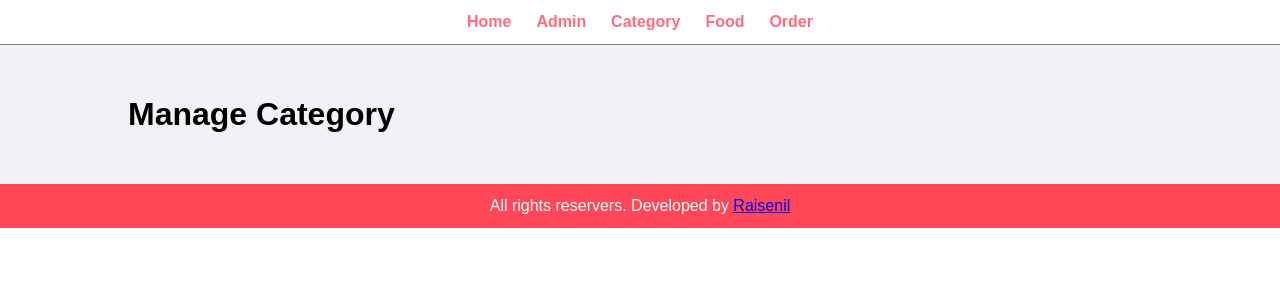
After one commit to Raisenil/Food_Ordering_Website, a PHP site: page /admin/manage-category.php in a window 1280 px wide. The commit adds this page. Shown: the top 300 px of the page. Run offline with PHP 8.4, Linux system fonts and the light colour scheme.

Commit message:
fix link

```diff
--- /dev/null
+++ b/admin/manage-category.php
@@ -0,0 +1,17 @@
+<?php
+    $pageTitle="Food Order Website - Manage-Category Page";
+    include("partials/menu.php");
+?>
+    <!-- category start -->
+    <div class="main-content">
+        <div class="wrapper">
+            <h1>Manage Category</h1>
+
+
+
+            <div class="clearfix"></div>
+        </div>
+    </div>
+    <!-- category end -->
+
+<?php include("partials/footer.php")?>
--- a/admin/partials/footer.php
+++ b/admin/partials/footer.php
@@ -1,7 +1,7 @@
     <!-- footer start -->
     <div class="footer">
         <div class="wrapper">
-        <p class="text-center">All rights reservers. Developed by <a href="https://github.com/Raisenil" target="_blank">Raisenil</a> </p>
+        <p class="text-center">All rights reservers. Developed by <a href="https://github.com/Raisenil" target="_blank" rel="noopener">Raisenil</a> </p>
         </div>
     </div>
     <!-- footer end -->
--- a/admin/partials/menu.php
+++ b/admin/partials/menu.php
@@ -14,9 +14,9 @@
             <ul>
                 <li><a href="index.php">Home</a></li>
                 <li><a href="manage-admin.php">Admin</a></li>
-                <li><a href="#">Category</a></li>
-                <li><a href="#">Food</a></li>
-                <li><a href="#">Order</a></li>
+                <li><a href="manage-category.php">Category</a></li>
+                <li><a href="manage-food.php">Food</a></li>
+                <li><a href="manage-order.php">Order</a></li>
             </ul>
         </div>
     </div>
--- a/categories.html
+++ b/categories.html
@@ -168,7 +168,7 @@
     <!-- Footer Start -->
     <section class="footer">
         <div class="container text-center">
-            <p>All rights reservers. Developed by <a href="https://github.com/Raisenil" target="_blank">Raisenil</a> </p>
+            <p>All rights reservers. Developed by <a href="https://github.com/Raisenil" target="_blank" rel="noopener">Raisenil</a> </p>
         </div>
     </section>
     <!-- Footer End -->
--- a/category-foods.html
+++ b/category-foods.html
@@ -193,7 +193,7 @@
     <!-- Footer Start -->
     <section class="footer">
         <div class="container text-center">
-            <p>All rights reservers. Developed by <a href="https://github.com/Raisenil" target="_blank">Raisenil</a> </p>
+            <p>All rights reservers. Developed by <a href="https://github.com/Raisenil" target="_blank" rel="noopener">Raisenil</a> </p>
         </div>
     </section>
     <!-- Footer End -->
--- a/contact.html
+++ b/contact.html
@@ -144,7 +144,7 @@
     <!-- Footer Start -->
     <section class="footer">
         <div class="container text-center">
-            <p>All rights reservers. Developed by <a href="https://github.com/Raisenil" target="_blank">Raisenil</a> </p>
+            <p>All rights reservers. Developed by <a href="https://github.com/Raisenil" target="_blank" rel="noopener">Raisenil</a> </p>
         </div>
     </section>
     <!-- Footer End -->
--- a/food-search.html
+++ b/food-search.html
@@ -192,7 +192,7 @@
     <!-- Footer Start -->
     <section class="footer">
         <div class="container text-center">
-            <p>All rights reservers. Developed by <a href="https://github.com/Raisenil" target="_blank">Raisenil</a> </p>
+            <p>All rights reservers. Developed by <a href="https://github.com/Raisenil" target="_blank" rel="noopener">Raisenil</a> </p>
         </div>
     </section>
     <!-- Footer End -->
--- a/foods.html
+++ b/foods.html
@@ -202,7 +202,7 @@
     <!-- Footer Start -->
     <section class="footer">
         <div class="container text-center">
-            <p>All rights reservers. Developed by <a href="https://github.com/Raisenil" target="_blank">Raisenil</a> </p>
+            <p>All rights reservers. Developed by <a href="https://github.com/Raisenil" target="_blank" rel="noopener">Raisenil</a> </p>
         </div>
     </section>
     <!-- Footer End -->
--- a/index.html
+++ b/index.html
@@ -201,7 +201,7 @@
     <!-- Footer Start -->
     <section class="footer">
         <div class="container text-center">
-            <p>All rights reservers. Developed by <a href="https://github.com/Raisenil" target="_blank">Raisenil</a> </p>
+            <p>All rights reservers. Developed by <a href="https://github.com/Raisenil" target="_blank" rel="noopener">Raisenil</a> </p>
         </div>
     </section>
     <!-- Footer End -->
--- a/order.html
+++ b/order.html
@@ -112,7 +112,7 @@
     <!-- Footer Start -->
     <section class="footer">
         <div class="container text-center">
-            <p>All rights reservers. Developed by <a href="https://github.com/Raisenil" target="_blank">Raisenil</a> </p>
+            <p>All rights reservers. Developed by <a href="https://github.com/Raisenil" target="_blank" rel="noopener">Raisenil</a> </p>
         </div>
     </section>
     <!-- Footer End -->
```
